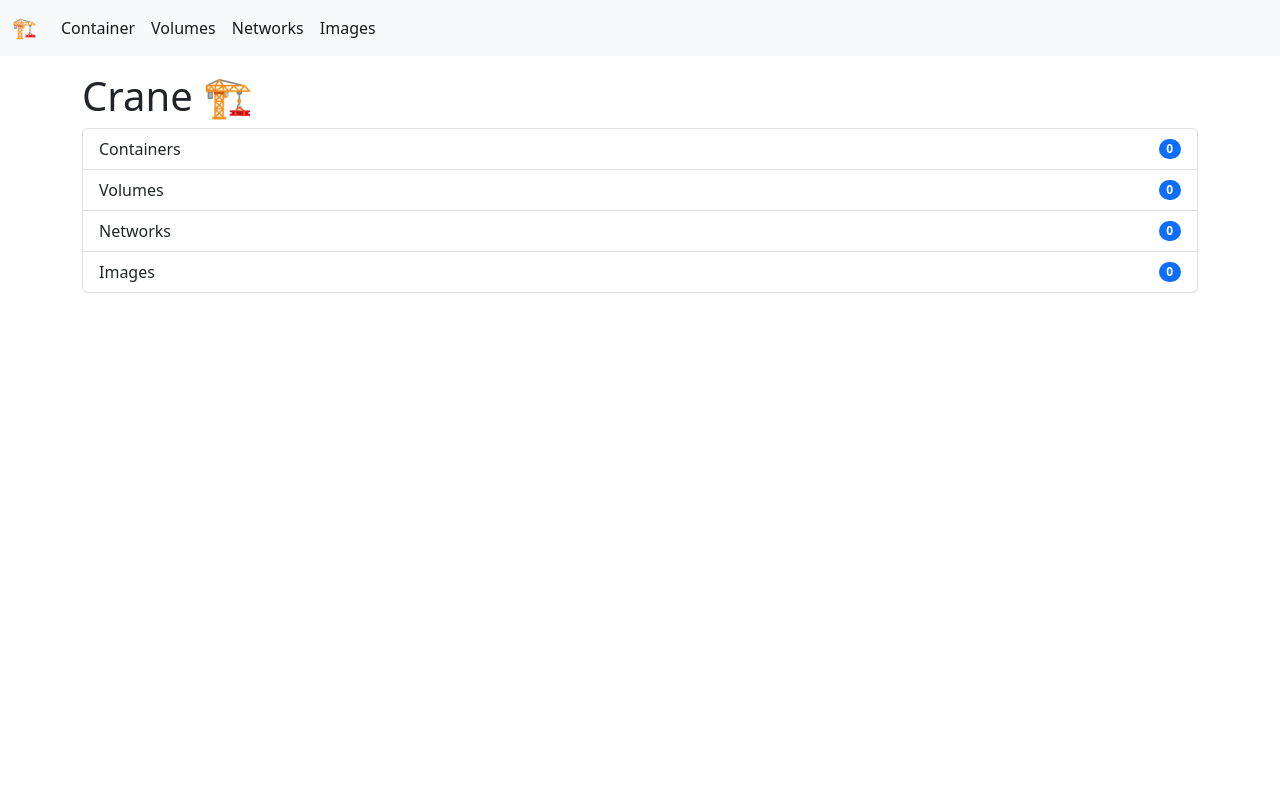
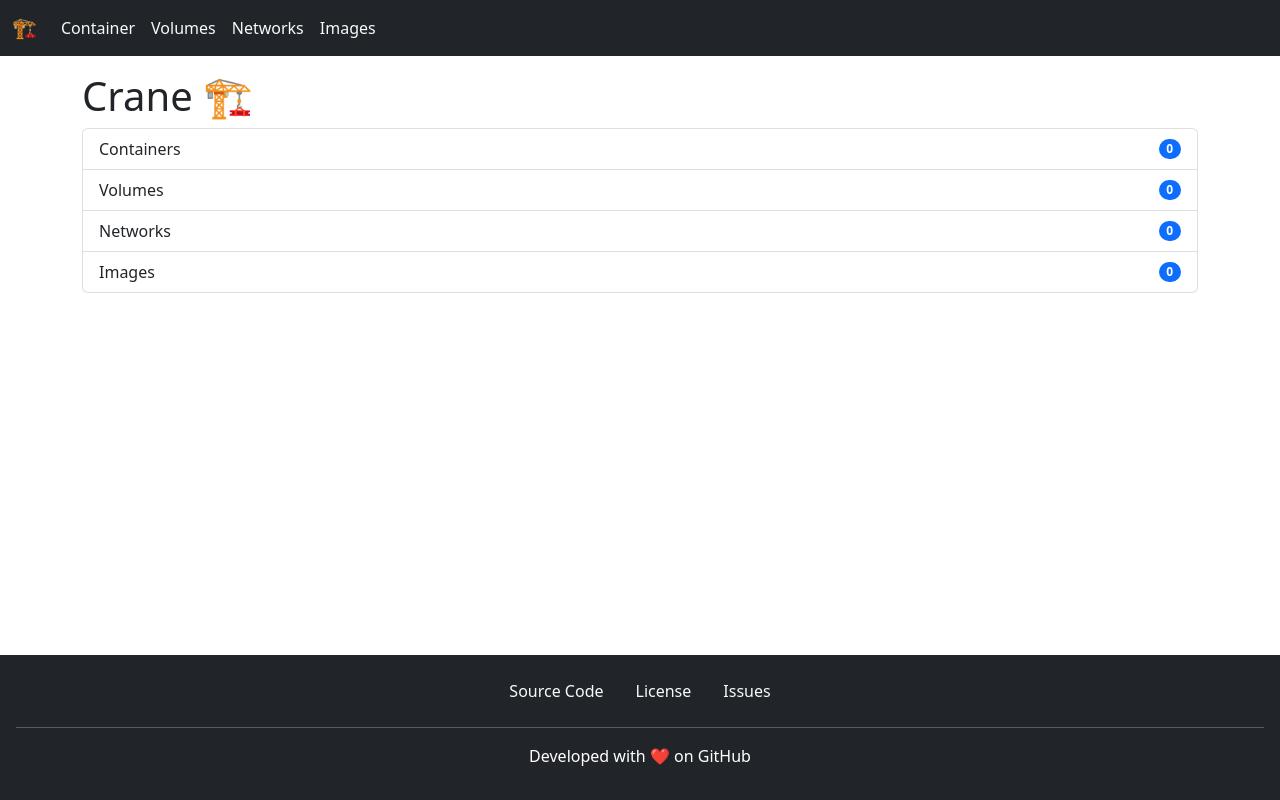
Before and after one commit to rothdennis/crane, a Flask app: template app/templates/sites/index.html in a window 1280 px wide. Run offline with Flask 2, Linux system fonts and the light colour scheme; the template is opened without the code that fills it, so the values that code supplies are empty.

Commit message:
add dark theme and footer

```diff
--- a/app/templates/base.html
+++ b/app/templates/base.html
@@ -17,11 +17,11 @@
         crossorigin="anonymous"></script>
 </head>
 
-<body>
+<body class="d-flex flex-column min-vh-100">
 
     <!-- MENU -->
 
-    <nav class="navbar navbar-expand-lg bg-light">
+    <nav class="navbar navbar-expand-lg navbar-dark bg-dark">
         <div class="container-fluid">
             <a class="navbar-brand" href="/">🏗</a>
             <button class="navbar-toggler" type="button" data-bs-toggle="collapse"
@@ -32,32 +32,32 @@
             <div class="collapse navbar-collapse" id="navbarSupportedContent">
                 <ul class="navbar-nav me-auto mb-2 mb-lg-0">
                     <li class="nav-item">
-                        <a class="nav-link active" href="/containers">Container</a>
+                        <a class="nav-link link-light active" href="/containers">Container</a>
                     </li>
                     <li class="nav-item">
-                        <a class="nav-link active" href="/volumes">Volumes</a>
+                        <a class="nav-link link-light active" href="/volumes">Volumes</a>
                     </li>
                     <li class="nav-item">
-                        <a class="nav-link active" href="/networks">Networks</a>
+                        <a class="nav-link link-light active" href="/networks">Networks</a>
                     </li>
                     <li class="nav-item">
-                        <a class="nav-link active" href="/images">Images</a>
+                        <a class="nav-link link-light active" href="/images">Images</a>
                     </li>
                     <!-- FOR LATER RELEASES
                     <li class="nav-item">
-                        <a class="nav-link disabled" href="#">Nodes</a>
+                        <a class="nav-link link-light disabled" href="#">Nodes</a>
                     </li>
                     <li class="nav-item">
-                        <a class="nav-link disabled" href="#">Plugins</a>
+                        <a class="nav-link link-light disabled" href="#">Plugins</a>
                     </li>
                     <li class="nav-item">
-                        <a class="nav-link disabled" href="#">Secrets</a>
+                        <a class="nav-link link-light disabled" href="#">Secrets</a>
                     </li>
                     <li class="nav-item">
-                        <a class="nav-link disabled" href="#">Services</a>
+                        <a class="nav-link link-light disabled" href="#">Services</a>
                     </li>
                     <li class="nav-item">
-                        <a class="nav-link disabled" href="#">Swarm</a>
+                        <a class="nav-link link-light disabled" href="#">Swarm</a>
                     </li>
                     -->
                 </ul>
@@ -91,6 +91,27 @@
 
     <!-- FOOTER -->
 
+    <footer class="mt-auto text-bg-dark p-3">
+        <ul class="nav justify-content-center">
+            <li class="nav-item">
+                <a target="_blank" class="nav-link link-light" href="https://github.com/rothdennis/crane">Source Code</a>
+            </li>
+            <li class="nav-item">
+                <a target="_blank" class="nav-link link-light" href="https://github.com/rothdennis/crane/blob/main/LICENSE">License</a>
+            </li>
+            <li class="nav-item">
+                <a target="_blank" class="nav-link link-light" href="https://github.com/rothdennis/crane/issues">Issues</a>
+            </li>
+        </ul>
+
+        <hr>
+
+        <p class="text-center">
+            Developed with ❤️ on GitHub
+        </p>
+
+    </footer>
+
 </body>
 
 </html>
```
